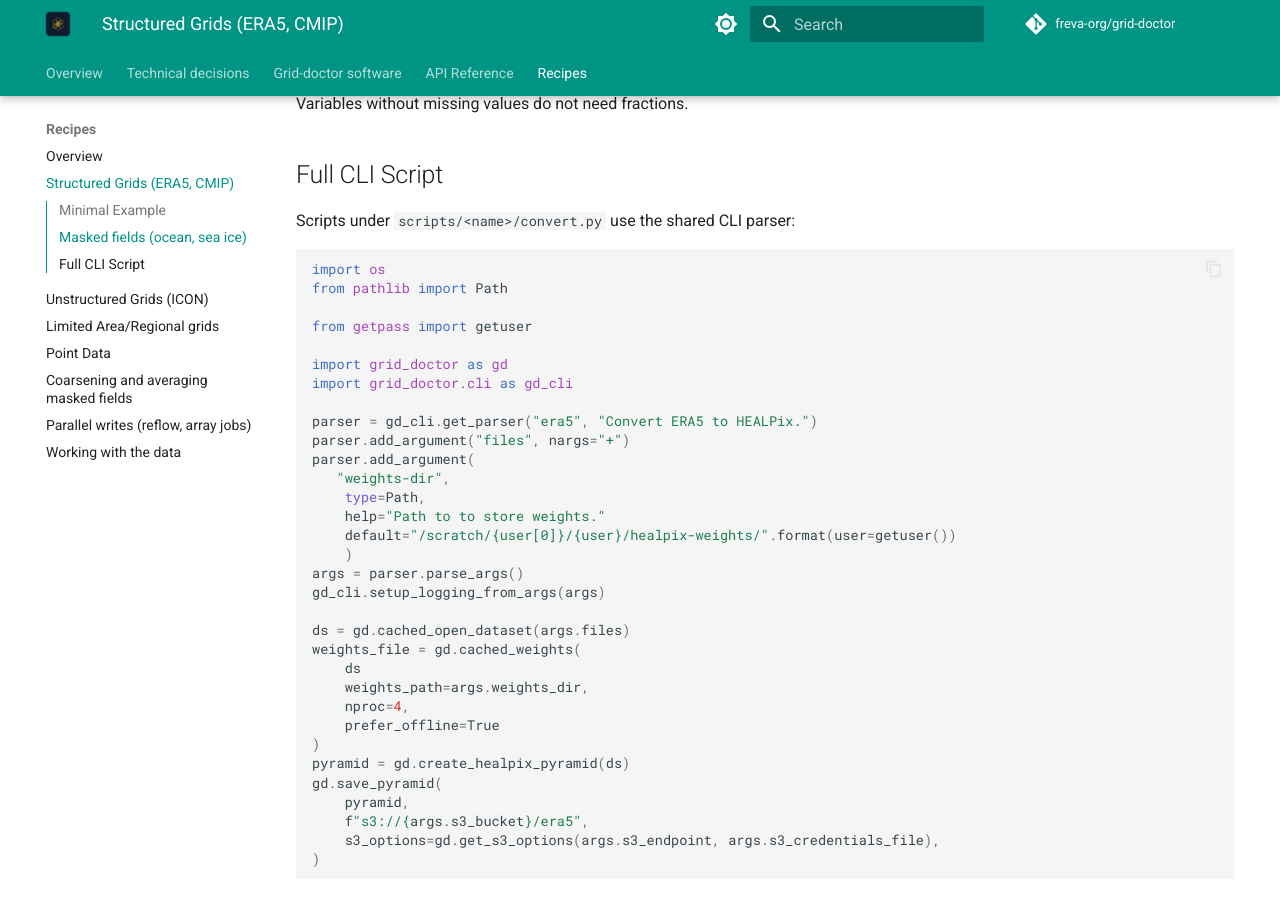
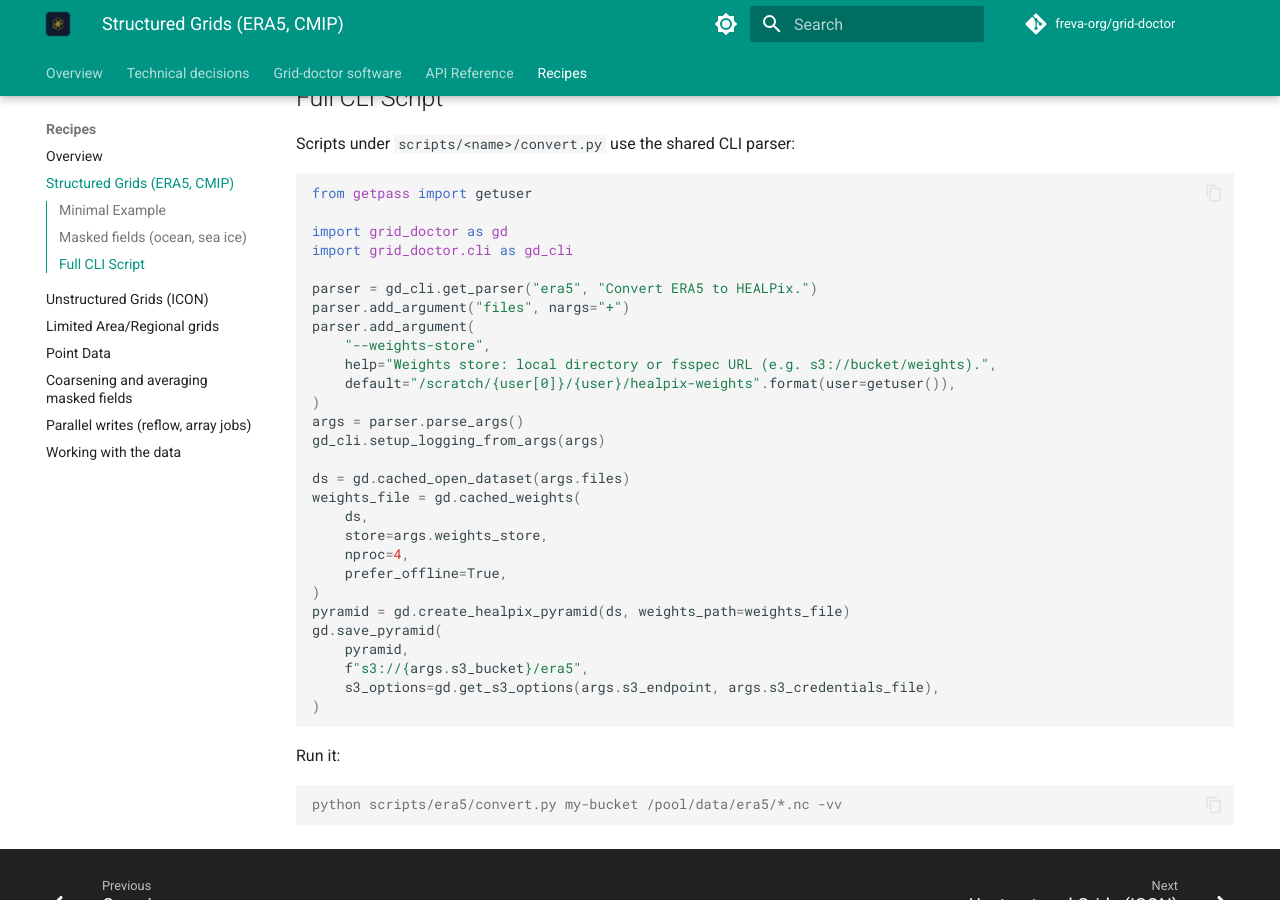
Before and after one commit to freva-org/grid-doctor, an MkDocs documentation site: the page built from docs/recipes/structured.md, in a window 1280 px wide and 900 px high, scrolled down 1446 px. Built offline with MkDocs 1.6.1 and Material for MkDocs 9.7.7, drawn with Linux system fonts in a browser that asks for light colours; comment, search, counter and statistics services are not loaded; some of the changed text lies outside the part shown.

Commit message:
Document the weights store

````diff
--- a/docs/recipes/structured.md
+++ b/docs/recipes/structured.md
@@ -10,23 +10,19 @@ data and applying *conservative* remapping:
 
 ```python
 from getpass import getuser
-from pathlib import Path
 
 import grid_doctor as gd
 
 # 1. Open
 ds = gd.cached_open_dataset(["era5_2m_temperature_*.nc"])
 
-# 2. Weights file (computed once, then reused from the cache directory)
-weights_dir = Path(
-    "/scratch/{user[0]}/{user}/healpix-weights".format(user=getuser())
-)
-weights_dir.mkdir(parents=True, exist_ok=True)
+# 2. Weights file (computed once, then reused from the weights store)
+weights_store = "/scratch/{user[0]}/{user}/healpix-weights".format(user=getuser())
 level = gd.resolution_to_healpix_level(gd.get_latlon_resolution(ds))
 weights_file = gd.cached_weights(
     ds,
     level=level,
-    cache_path=weights_dir,
+    store=weights_store,
     nproc=4,
     prefer_offline=True,
 )
@@ -78,9 +74,6 @@ Variables without missing values do not need fractions.
 Scripts under `scripts/<name>/convert.py` use the shared CLI parser:
 
 ```python
-import os
-from pathlib import Path
-
 from getpass import getuser
 
 import grid_doctor as gd
@@ -89,22 +82,21 @@ import grid_doctor.cli as gd_cli
 parser = gd_cli.get_parser("era5", "Convert ERA5 to HEALPix.")
 parser.add_argument("files", nargs="+")
 parser.add_argument(
-   "weights-dir",
-    type=Path,
-    help="Path to to store weights."
-    default="/scratch/{user[0]}/{user}/healpix-weights/".format(user=getuser())
-    )
+    "--weights-store",
+    help="Weights store: local directory or fsspec URL (e.g. s3://bucket/weights).",
+    default="/scratch/{user[0]}/{user}/healpix-weights".format(user=getuser()),
+)
 args = parser.parse_args()
 gd_cli.setup_logging_from_args(args)
 
 ds = gd.cached_open_dataset(args.files)
 weights_file = gd.cached_weights(
-    ds
-    weights_path=args.weights_dir,
+    ds,
+    store=args.weights_store,
     nproc=4,
-    prefer_offline=True
+    prefer_offline=True,
 )
-pyramid = gd.create_healpix_pyramid(ds)
+pyramid = gd.create_healpix_pyramid(ds, weights_path=weights_file)
 gd.save_pyramid(
     pyramid,
     f"s3://{args.s3_bucket}/era5",
--- a/mkdocs.yml
+++ b/mkdocs.yml
@@ -16,6 +16,7 @@ nav:
   - API Reference:
       - High Level API: api/helpers.md
       - Regridding: api/remap.md
+      - Weights Store: api/weights.md
       - Point Binning: api/swath.md
       - Parallel Writes: api/parallel.md
       - Helper Utilities: api/utils.md
````
Also changed, not shown: docs/api/weights.md (added, +120 -0 lines), docs/getting-started.md (+2 -2 lines), docs/index.md (+1 -1 lines), docs/recipes/icon.md (+7 -6 lines).
